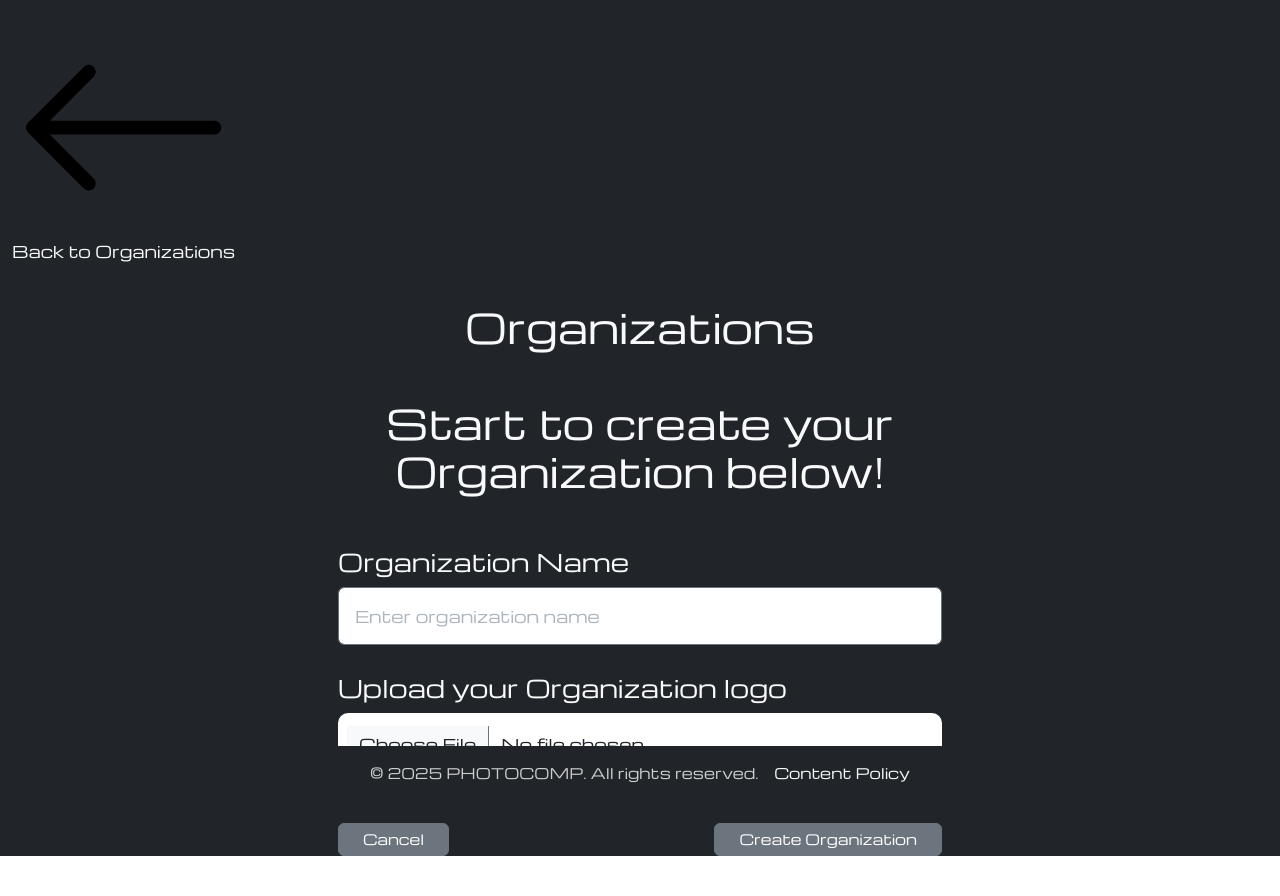
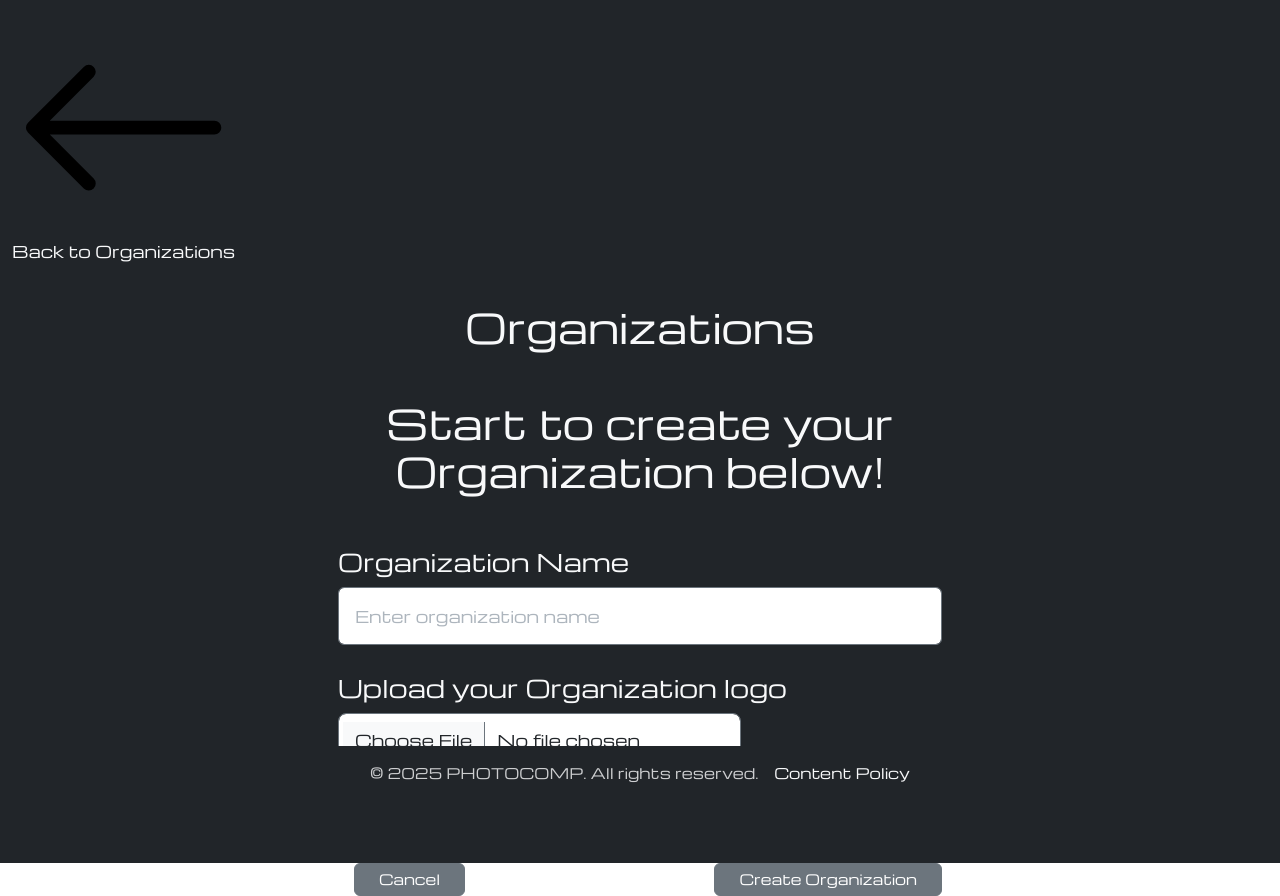
Before and after one commit to chastlyregino/PhotoComp--React-Cypress, a React (Vite) app: page /organizations/create in a window 1280 px wide. Before the commit the page ends 856 px from the top, so only its background shows below. Built offline with nearby package versions, Linux system fonts and the light colour scheme; sample sign-in values are in the browser's storage; a small style sheet from the web is missing.

Commit message:
linked up need to fix styling

```diff
--- a/src/context/OrgService.tsx
+++ b/src/context/OrgService.tsx
@@ -88,7 +88,7 @@ export const getPublicOrganizationEvents = async (
 // Create a new organization
 export const createOrganization = async (formData: FormData) => {
     try {
-        const response = await axiosInstance.post('/api/organizations', formData, {
+        const response = await axiosInstance.post('/organizations', formData, {
             headers: {
                 'Content-Type': 'multipart/form-data'
             }
@@ -103,7 +103,7 @@ export const createOrganization = async (formData: FormData) => {
 // Update an existing organization
 export const updateOrganization = async (organizationId: string, formData: FormData) => {
     try {
-        const response = await axiosInstance.put(`/api/organizations/${organizationId}`, formData, {
+        const response = await axiosInstance.put(`/organizations/${organizationId}`, formData, {
             headers: {
                 'Content-Type': 'multipart/form-data'
             }
@@ -118,7 +118,7 @@ export const updateOrganization = async (organizationId: string, formData: FormD
 // Delete an organization
 export const deleteOrganization = async (organizationId: string) => {
     try {
-        const response = await axiosInstance.delete(`/api/organizations/${organizationId}`);
+        const response = await axiosInstance.delete(`/organizations/${organizationId}`);
         return response.data;
     } catch (error) {
         console.error(`Error deleting organization ${organizationId}:`, error);
--- a/src/pages/Organizations/CreateOrganization/CreateOrganization.tsx
+++ b/src/pages/Organizations/CreateOrganization/CreateOrganization.tsx
@@ -168,17 +168,21 @@ const CreateOrganization: React.FC = () => {
                   </div>
                 )}
 
-                <div className="custom-file-upload">
+                {/* File upload wrapper with controlled width */}
+                <div>
+                  <div style={{ width: '66.7%' }}> {/* This makes it 2/3 width */}
                     <Form.Control
                       type="file"
                       onChange={handleFileChange}
                       accept="image/*"
-                    className="bg-white border-secondary"
+                      className="bg-white text-dark border-secondary rounded-3"
                     />
+                  </div>
                 </div>
               </Form.Group>
 
-              <div className="d-flex justify-content-between mt-5">
+              <div className="position-relative mt-5 pt-5">
+                <div className="position-absolute start-0 ms-3">
                   <Button
                     variant="secondary"
                     onClick={() => navigate('/organizations')}
@@ -187,7 +191,9 @@ const CreateOrganization: React.FC = () => {
                   >
                     Cancel
                   </Button>
+                </div>
 
+                <div className="position-absolute end-0">
                   <Button
                     variant="secondary"
                     type="submit"
@@ -196,6 +202,7 @@ const CreateOrganization: React.FC = () => {
                   >
                     {isSubmitting ? 'Creating...' : 'Create Organization'}
                   </Button>
+                </div>
               </div>
             </Form>
           </Col>
```
Lines whose indentation alone changed are shown as unchanged.
